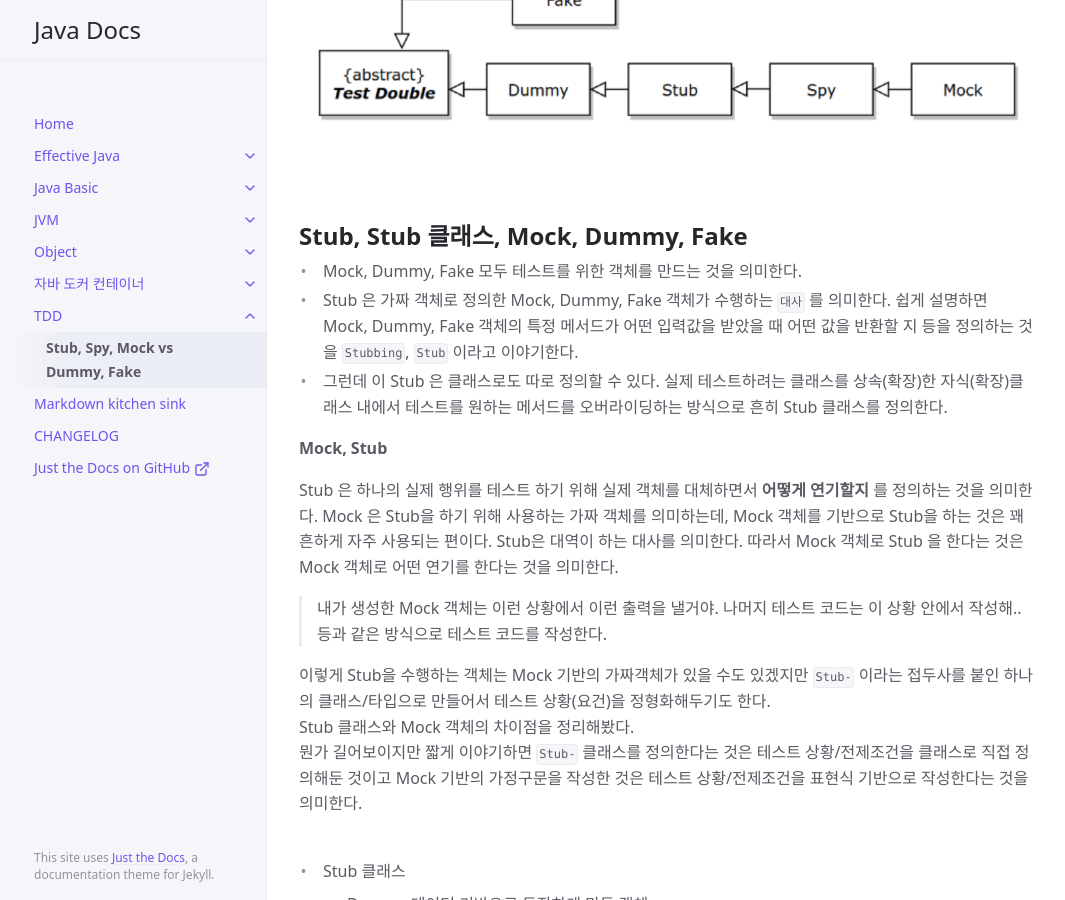
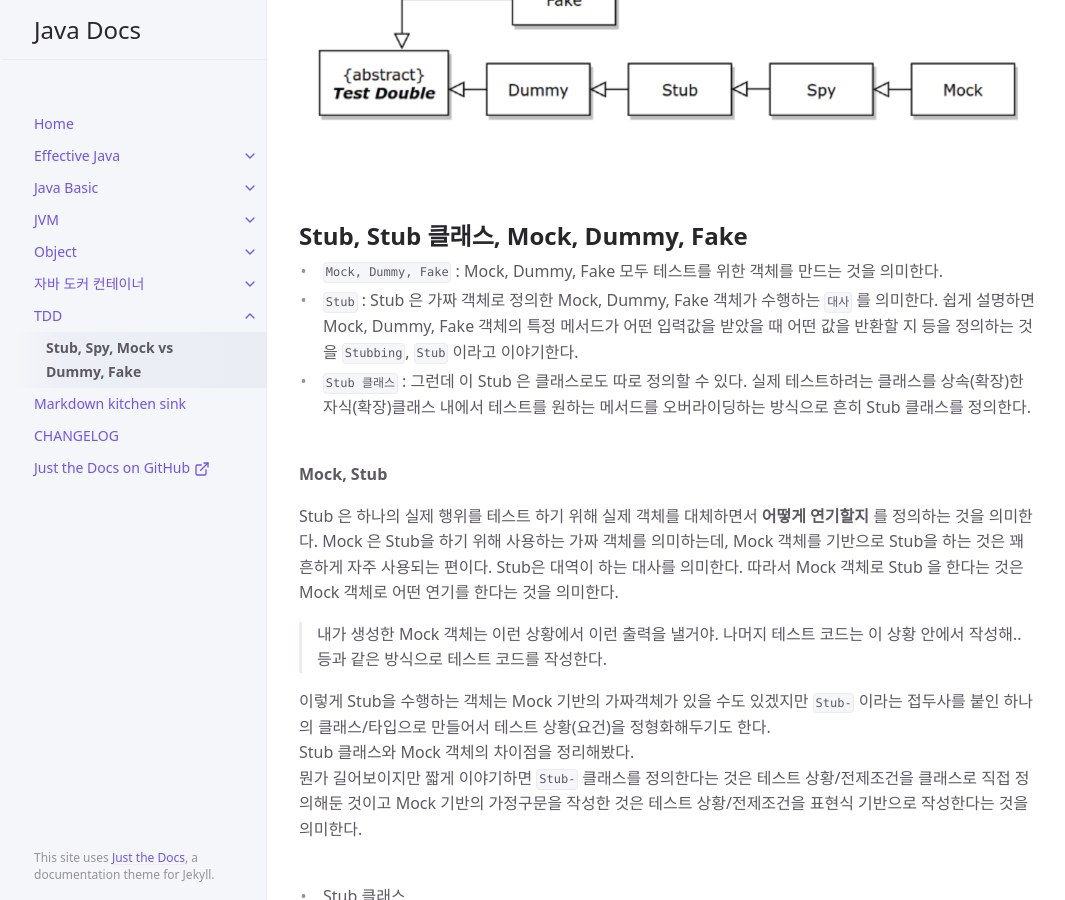
Before and after one commit to chagchagchag/docs-study-java, a Jekyll site: the page built from docs/tdd/Stub, Spy, Mock vs Dummy, Fake.md, in a window 1280 px wide and 900 px high, scrolled down 1491 px. Shown: the whole window, without its empty margins (105-1170 px from the left). Built offline with Jekyll 4.4.1, drawn with Linux system fonts in a browser that asks for light colours.

Commit message:
Stub, Spy, Mock vs Dummy, Fake

```diff
--- a/docs/tdd/Stub, Spy, Mock vs Dummy, Fake.md
+++ b/docs/tdd/Stub, Spy, Mock vs Dummy, Fake.md
@@ -61,9 +61,9 @@ permalink: /docs/tdd/stub-spy-mock-dummy-fake
 
 ### Stub, Stub 클래스, Mock, Dummy, Fake
 {: .fs-6 .fw-700 }
-- Mock, Dummy, Fake 모두 테스트를 위한 객체를 만드는 것을 의미한다.<br>
-- Stub 은 가짜 객체로 정의한 Mock, Dummy, Fake 객체가 수행하는 `대사` 를 의미한다. 쉽게 설명하면 Mock, Dummy, Fake 객체의 특정 메서드가 어떤 입력값을 받았을 때 어떤 값을 반환할 지 등을 정의하는 것을 `Stubbing`, `Stub` 이라고 이야기한다.
-- 그런데 이 Stub 은 클래스로도 따로 정의할 수 있다. 실제 테스트하려는 클래스를 상속(확장)한 자식(확장)클래스 내에서 테스트를 원하는 메서드를 오버라이딩하는 방식으로 흔히 Stub 클래스를 정의한다.
+- `Mock, Dummy, Fake` : Mock, Dummy, Fake 모두 테스트를 위한 객체를 만드는 것을 의미한다.<br>
+- `Stub` : Stub 은 가짜 객체로 정의한 Mock, Dummy, Fake 객체가 수행하는 `대사` 를 의미한다. 쉽게 설명하면 Mock, Dummy, Fake 객체의 특정 메서드가 어떤 입력값을 받았을 때 어떤 값을 반환할 지 등을 정의하는 것을 `Stubbing`, `Stub` 이라고 이야기한다.<br>
+- `Stub 클래스` : 그런데 이 Stub 은 클래스로도 따로 정의할 수 있다. 실제 테스트하려는 클래스를 상속(확장)한 자식(확장)클래스 내에서 테스트를 원하는 메서드를 오버라이딩하는 방식으로 흔히 Stub 클래스를 정의한다.<br>
 <br>
 
 **Mock, Stub**<br>
```
